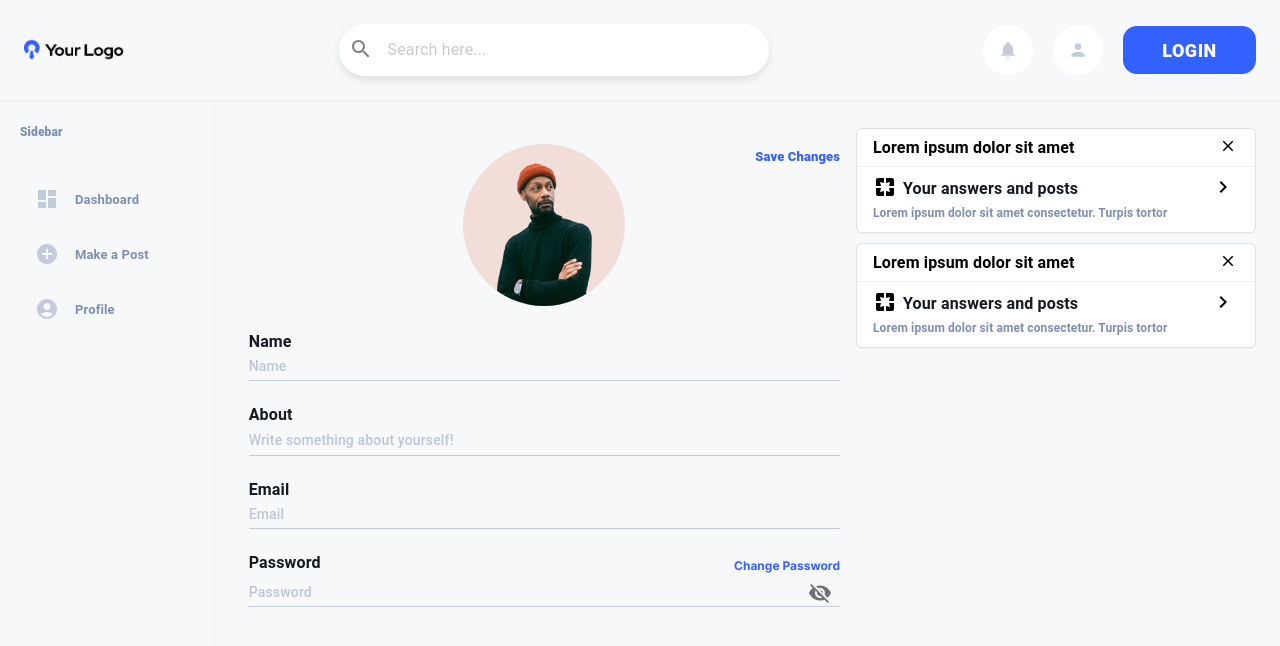
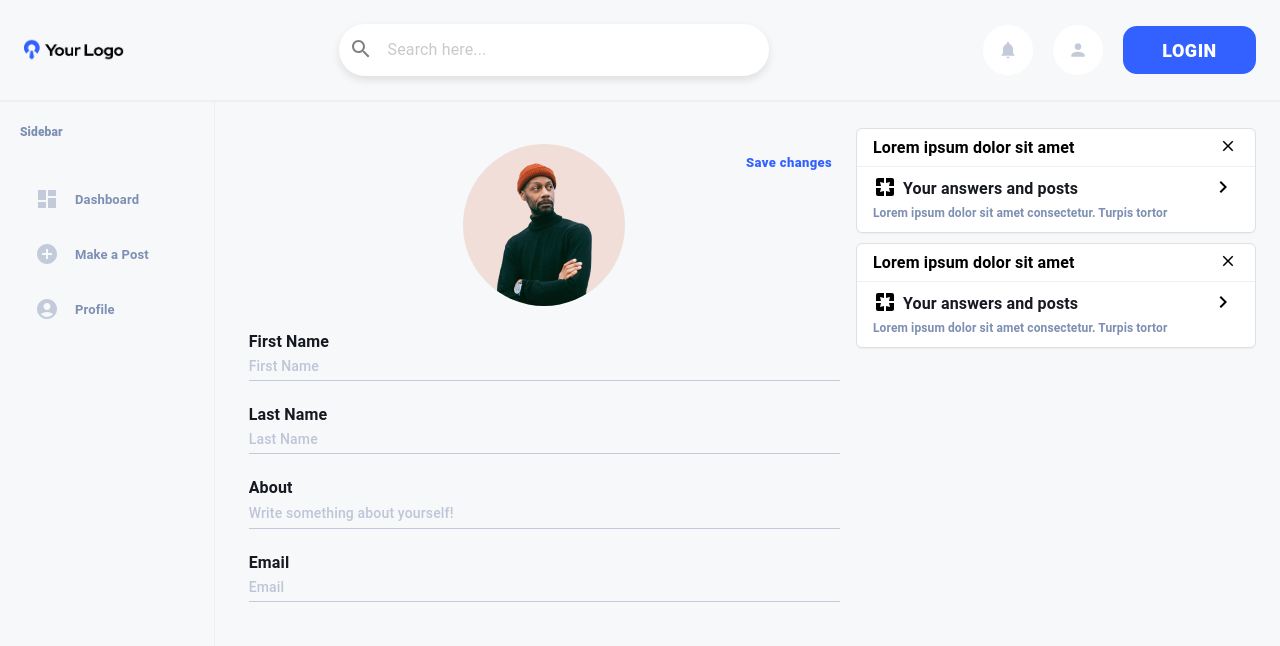
Before and after one commit to Inder-singh001/algorithmics-forums, a Next.js app: page /profile/edit in a window 1280 px wide. Shown: the top 646 px of the page. Built offline with nearby package versions, Linux system fonts and the light colour scheme.

Commit message:
profile-validate

```diff
--- a/public/sass/pages/profileEdit.scss
+++ b/public/sass/pages/profileEdit.scss
@@ -54,15 +54,31 @@
       position: absolute;
       top: 0px;
       right: 0px;
-      .MuiTypography-root {
+      // .MuiTypography-root {
+      //   color: $primaryBlue_color;
+      //   // font-family: Roboto;
+      //   font-size: 13px;
+      //   font-weight: 900;
+      //   line-height: 25px;
+      //   @extend %bottom-Line_animation;
+      //   &::after {
+      //     bottom: 2px;
+      //   }
+      // }
+      .MuiButtonBase-root  {
         color: $primaryBlue_color;
         // font-family: Roboto;
         font-size: 13px;
         font-weight: 900;
         line-height: 25px;
+        text-transform: none;
+
         @extend %bottom-Line_animation;
         &::after {
           bottom: 2px;
+        }
+        .MuiTouchRipple-root{
+          display: none;
         }
       }
     }
--- a/src/app/components/profileEdit.js
+++ b/src/app/components/profileEdit.js
@@ -2,45 +2,174 @@
 import Link from "next/link";
 import Image from "next/image";
 import EditIcon from "@mui/icons-material/Edit";
-import { InputLabel, Input, InputAdornment, IconButton, Typography } from "@mui/material";
+import { InputLabel, Input, InputAdornment, IconButton, Typography, Button } from "@mui/material";
 import "../../../public/sass/pages/profileEdit.scss";
 import { useState } from "react";
 import { useRouter } from "next/navigation";
 import Visibility from '@mui/icons-material/Visibility';
 import VisibilityOff from '@mui/icons-material/VisibilityOff';
-import AvatarPic from "../../../public/images/profile_pic.png"
+import AvatarPic from "../../../public/images/profile_pic.png";
+import { validatorMake, foreach, postApi,getApi } from '../../helpers/General';
+import { toast } from 'react-toastify';
+import { useEffect } from "react";
 
 export default function ProfileEdit() {
-  const [showPassword, setShowPassword] = useState(false);
-  const router = useRouter();
 
-  const handleSaveChanges = () => {
+  let defaultValue = {
+    first_name: '',
+    last_name: '',
+    about_me: '',
+    email: '',
+    // password:'',
+  }
+
+  let [formData, setFormData] = useState(defaultValue)
+  let [errors, setErrors] = useState(defaultValue)
+
+  // useEffect(() => {
+  //   const fetchData = async () => {
+  //     try {
+  //       // Example API call to fetch user data
+  //       const response = await postApi('/user/view/6690d3c3eb2e559034b9aaa2', formData); // Replace with your API endpoint
+  //       console.log(response)
+  //       const userData = response;
+
+
+  //       // Update formData state with fetched data
+  //       setFormData({
+  //         first_name: userData.first_name,
+  //         last_name: userData.last_name,
+  //         about_me: userData.about_me,
+  //         email: userData.email,
+  //       });
+  //     } catch (error) {
+  //       console.error('Error fetching user data:', error);
+  //     }
+  //   };
+
+  //   fetchData();
+  // }, []);
+
+
+  let handleInputChange = (e) => {
+
+    let { name, value } = e.target
+    // setPreferences({
+    //     ...preferences,
+    //     [name]: value
+    // });
+    setFormData((prevData) => {
+      return {
+        ...prevData,
+        [name]: value
+      }
+    })
+
+    setErrors((prevData) => {
+      return {
+        ...prevData,
+        [name]: null
+      }
+    })
+  }
+
+  let handleErrors = (errors) => {
+
+    foreach(errors, (index, item) => {
+      setErrors((prevData) => {
+        return {
+          ...prevData,
+          [index]: item[0]
+        }
+      })
+    })
+  }
+
+  let handleSubmit = async (e) => {
+    e.preventDefault()
+    let validationRules = await validatorMake(formData, {
+      "first_name": "required",
+      "last_name": "required",
+      "about_me": "required",
+      "email": "required|email",
+      // // "password":"required",
+
+    })
+
+
+    if (!validationRules.fails()) {
+      console.log(formData, "formData")
+      let resp = await postApi('/user/update/66911399a76b4f1c076e0d1a', formData)
+      if (resp.status) {
+        // otp screen
+        toast.success(resp.message)
+        setFormData(defaultValue);
         router.push('/profile')
       }
+      else {
+        if (typeof resp.message == 'object') {
+          handleErrors(resp.message.errors)
+        }
+        else {
+          toast.error(resp.message)
+        }
+      }
+      console.log(resp, "resp")
+    }
+    else {
+      handleErrors(validationRules.errors.errors)
+      console.log(validationRules.errors.errors)
+    }
+  }
+  const router = useRouter();
+  // const [showPassword, setShowPassword] = useState(false);
 
-  const handleClickShowPassword = () => setShowPassword((show) => !show);
+  // const handleSaveChanges = () => {
 
-  const handleMouseDownPassword = (event) => {
-    event.preventDefault();
-  };
+  // }
+
+  // const handleClickShowPassword = () => setShowPassword((show) => !show);
+
+  // const handleMouseDownPassword = (event) => {
+  //   event.preventDefault();
+  // }
 
   return (
     <div className="edit_section">
+      <form onSubmit={handleSubmit}>
         <div className="head_section">
           <div className="avatar_section">
             <Image src={AvatarPic} alt="Remy Sharp" />
             <EditIcon />
           </div>
-        <div className="btn_section" onClick={handleSaveChanges}>
-          <Typography>Save Changes</Typography>
+          <div className="btn_section" >
+            {/* <Typography type="submit" >Save changes</Typography> */}
+             <Button  type="submit">
+              Save changes
+            </Button>
           </div>
         </div>
         <div className="body_section">
           <div className="text_section">
-          <InputLabel htmlFor="standard-name">Name</InputLabel>
+            <InputLabel htmlFor="standard-name">First Name</InputLabel>
             <Input
               id="standard-basic"
-            placeholder="Name"
+              placeholder="First Name"
+              name="first_name"
+              value={formData.first_name}
+              onChange={handleInputChange}
+              // helperText={errors.first_name ? errors.first_name : ''}
+            />
+          </div>
+          <div className="text_section">
+            <InputLabel htmlFor="standard-name">Last Name</InputLabel>
+            <Input
+              id="standard-basic"
+              placeholder="Last Name"
+              name="last_name"
+              value={formData.last_name}
+              onChange={handleInputChange}
+              // helperText={errors.last_name ? errors.last_name : ''}
             />
           </div>
           <div className="text_section">
@@ -48,6 +177,10 @@ export default function ProfileEdit() {
             <Input
               id="standard-multiline-flexible"
               placeholder="Write something about yourself!"
+              name="about_me"
+              value={formData.about_me}
+              onChange={handleInputChange}
+              // helperText={errors.about_me ? errors.about_me : ''}
               // rows={6}
               multiline
             />
@@ -57,20 +190,31 @@ export default function ProfileEdit() {
             <Input
               id="standard-basic"
               placeholder="Email"
+              name="email"
+              value={formData.email}
+              onChange={handleInputChange}
+              // helperText={errors.email ? errors.email : ''}
             />
           </div>
-        <div className="text_section">
+          {/* <div className="text_section">
             <div className="label_section">
               <div className="pass_area">
-              <InputLabel htmlFor="standard-adornment-password">Password</InputLabel>
-            </div><div className="change_pass_area">
+                <InputLabel htmlFor="standard-adornment-password">
+                  Password
+                </InputLabel>
+              </div>
+              <div className="change_pass_area">
                 <Link href="/auth/change-password">Change Password </Link>
               </div>
             </div>
             <Input
               id="standard-adornment-password"
               placeholder="Password"
-            type={showPassword ? 'text' : 'password'}
+              name="password"
+              value={formData.password}
+              onChange={handleInputChange}
+              helperText={errors.password ? errors.password : ""}
+              type={showPassword ? "text" : "password"}
               endAdornment={
                 <InputAdornment position="end">
                   <IconButton
@@ -86,8 +230,10 @@ export default function ProfileEdit() {
               //   'aria-label': 'weight',
               // }}
             />
+          </div> */}
+
         </div>
-      </div>
+      </form>
     </div>
 
   );
```
Lines whose indentation alone changed are shown as unchanged.
